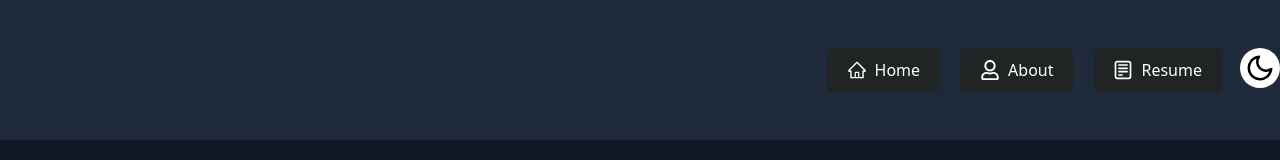
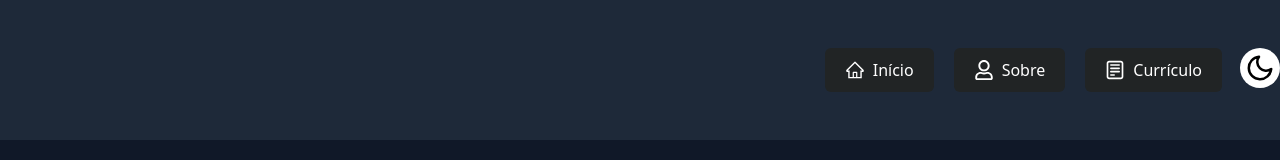
Before and after one commit to JhonatanMedeiros/personal-site, a Next.js app: page /about in a window 1280 px wide. Shown: the top 160 px of the page. Built offline with nearby package versions, Linux system fonts and the light colour scheme.

Commit message:
feat(menu): translate menu item names to Portuguese

```diff
--- a/src/data/data.tsx
+++ b/src/data/data.tsx
@@ -64,37 +64,37 @@ export const resumeData = {
 export const menuItems = [
 	{
 		id: '01',
-		name: 'Home',
+		name: 'Início',
 		link: '/',
 		icon: <AiOutlineHome />
 	},
 	{
 		id: '02',
-		name: 'About',
+		name: 'Sobre',
 		link: '/about',
 		icon: <FaRegUser />
 	},
 	{
-		id: '06',
-		name: 'Resume',
+		id: '03',
+		name: 'Currículo',
 		link: '/resume',
 		icon: <CgNotes />
 	},
 	// {
-	// 	id: '03',
-	// 	name: 'Works',
+	// 	id: '04',
+	// 	name: 'Projetos',
 	// 	link: '/works',
 	// 	icon: <FiCodesandbox />
 	// },
 	// {
-	// 	id: '04',
-	// 	name: 'Blogs',
+	// 	id: '05',
+	// 	name: 'Blog',
 	// 	link: '/blogs',
 	// 	icon: <FaBlogger />
 	// },
 	// {
-	// 	id: '05',
-	// 	name: 'Contact',
+	// 	id: '06',
+	// 	name: 'Contato',
 	// 	link: '/contact',
 	// 	icon: <RiContactsBookLine />
 	// }
```
